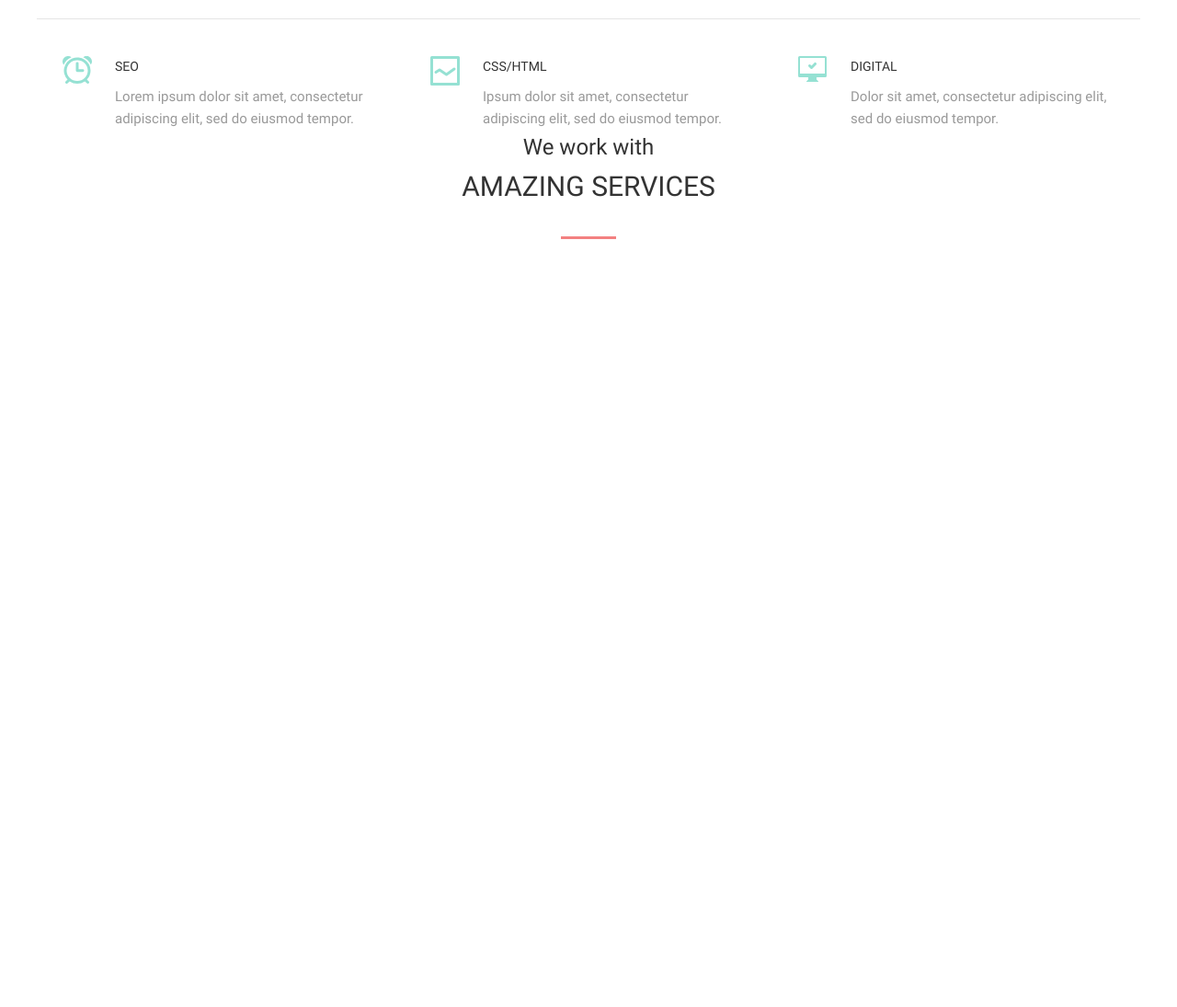
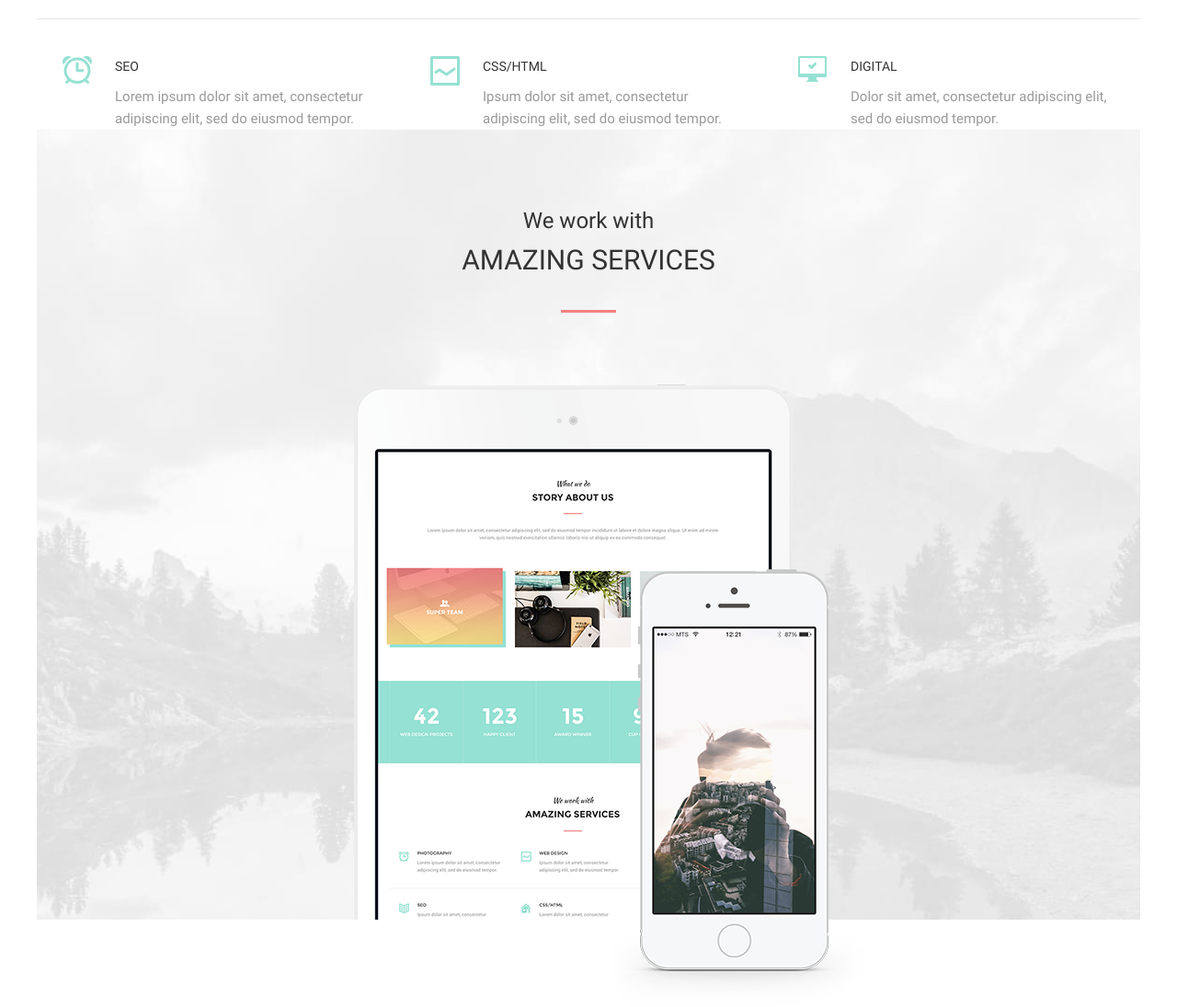
Before and after one commit to SergeyShynkarenko/Mogo, a website: page app/index.html in a window 1280 px wide. Shown: the part 2112-3207 px from the top of the page at 92% size. Before the commit the page ends 2412 px from the top, so only its background shows below. Drawn offline with Linux system fonts and the light colour scheme.

Commit message:
design section

```diff
--- a/app/index.html
+++ b/app/index.html
@@ -181,8 +181,14 @@
 						<h3 class="design__suptitle suptitle">We work with</h3>
 						<h2 class="design__title title">Amazing Services</h2>
 					</div>
+					<div class="devices">
+					<img class="devices__item" src="images/dest/ipad.png" alt="">
+					<img class="devices__item devices__item--phone" src="images/dest/phone.png" alt="">
+					</div>
 				</div>
 			</section>
+
+
 
 
 
--- a/app/scss/_design.scss
+++ b/app/scss/_design.scss
@@ -1,4 +1,9 @@
 .design {
+	padding-top: 80px;
+	background-image: url('../images/dest/bg.jpg');
+	background-size: cover;
+	background-repeat: norepeat;
+	background-position: center;
 	&__header {
 		width: 100%;
 		max-width: 950px;
@@ -14,3 +19,18 @@
 		background-color: #f38181;
 	}
 }
+.devices {
+	width: 100%;
+	max-width: 600px;
+	margin: 0 auto;
+	position: relative;
+	&__item {
+		display: block;
+	}
+	&__item--phone {
+		position: absolute;
+		bottom: -95px;
+		right: 0;
+		z-index: 1;
+	}
+}
```
Also changed, not shown: app/css/app.min.css, app/images/dest/bg.jpg (added), app/images/dest/ipad.png (added), app/images/dest/phone.png (added), app/images/src/bg.jpg (added), app/images/src/ipad.png (added), app/images/src/phone.png (added), app/scss/_services.scss (line endings or trailing spaces).
